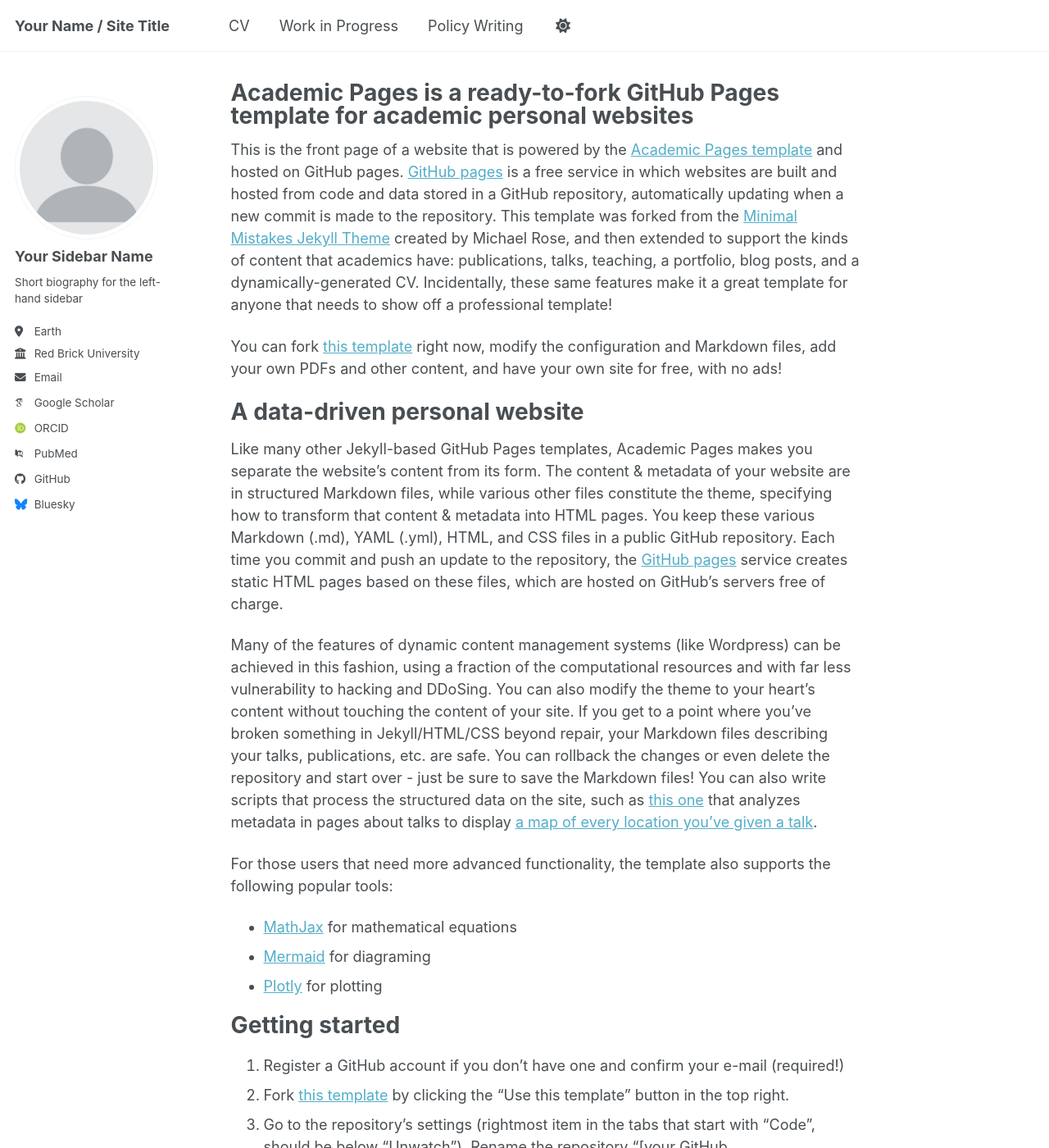
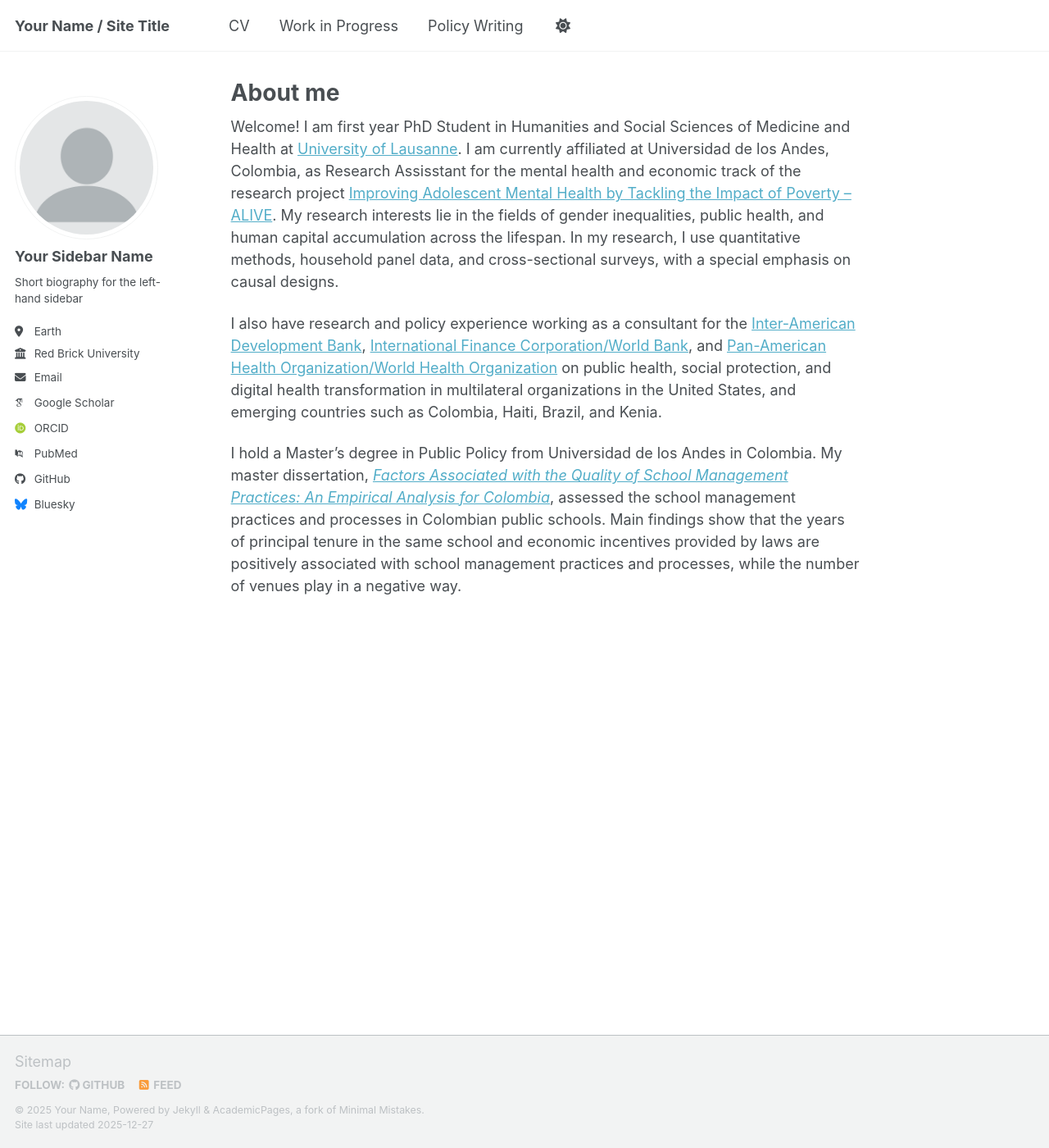
Before and after one commit to ncbermudez/ncbermudez.github.io, a Jekyll site: the page built from _pages/about.md, in a window 1280 px wide and 1400 px high. Shown: the whole window at 82% size. Built offline with Jekyll 4.4.1, drawn with Linux system fonts in a browser that asks for light colours; some web fonts are replaced; a script bundle is joined from its source files by our own code; library files that are not in the unit come from our copies; some of the changed text lies outside the part shown.

Commit message:
Update about.md

```diff
--- a/_pages/about.md
+++ b/_pages/about.md
@@ -1,56 +1,14 @@
 ---
 permalink: /
-title: "Academic Pages is a ready-to-fork GitHub Pages template for academic personal websites"
+title: "About me"
 author_profile: true
 redirect_from:
   - /about/
   - /about.html
 ---
 
-This is the front page of a website that is powered by the [Academic Pages template](https://github.com/academicpages/academicpages.github.io) and hosted on GitHub pages. [GitHub pages](https://pages.github.com) is a free service in which websites are built and hosted from code and data stored in a GitHub repository, automatically updating when a new commit is made to the repository. This template was forked from the [Minimal Mistakes Jekyll Theme](https://mmistakes.github.io/minimal-mistakes/) created by Michael Rose, and then extended to support the kinds of content that academics have: publications, talks, teaching, a portfolio, blog posts, and a dynamically-generated CV. Incidentally, these same features make it a great template for anyone that needs to show off a professional template!
+Welcome! I am first year PhD Student in Humanities and Social Sciences of Medicine and Health at [University of Lausanne](https://www.unil.ch/unil/en/home.html). I am currently affiliated at Universidad de los Andes, Colombia, as Research Assisstant for the mental health and economic track of the research project [Improving Adolescent Mental Health by Tackling the Impact of Poverty – ALIVE](https://www.alive4mentalhealth.org/). My research interests lie in the fields of gender inequalities, public health, and human capital accumulation across the lifespan. In my research, I use quantitative methods, household panel data, and cross-sectional surveys, with a special emphasis on causal designs.
 
- You can fork [this template](https://github.com/academicpages/academicpages.github.io) right now, modify the configuration and Markdown files, add your own PDFs and other content, and have your own site for free, with no ads!
+I also have research and policy experience working as a consultant for the [Inter-American Development Bank](https://www.iadb.org/en), [International Finance Corporation/World Bank](https://www.ifc.org/en/home), and [Pan-American Health Organization/World Health Organization](https://www.paho.org/en) on public health, social protection, and digital health transformation in multilateral organizations in the United States, and emerging countries such as Colombia, Haiti, Brazil, and Kenia.
 
-A data-driven personal website
-======
-Like many other Jekyll-based GitHub Pages templates, Academic Pages makes you separate the website's content from its form. The content & metadata of your website are in structured Markdown files, while various other files constitute the theme, specifying how to transform that content & metadata into HTML pages. You keep these various Markdown (.md), YAML (.yml), HTML, and CSS files in a public GitHub repository. Each time you commit and push an update to the repository, the [GitHub pages](https://pages.github.com/) service creates static HTML pages based on these files, which are hosted on GitHub's servers free of charge.
-
-Many of the features of dynamic content management systems (like Wordpress) can be achieved in this fashion, using a fraction of the computational resources and with far less vulnerability to hacking and DDoSing. You can also modify the theme to your heart's content without touching the content of your site. If you get to a point where you've broken something in Jekyll/HTML/CSS beyond repair, your Markdown files describing your talks, publications, etc. are safe. You can rollback the changes or even delete the repository and start over - just be sure to save the Markdown files! You can also write scripts that process the structured data on the site, such as [this one](https://github.com/academicpages/academicpages.github.io/blob/master/talkmap.ipynb) that analyzes metadata in pages about talks to display [a map of every location you've given a talk](https://academicpages.github.io/talkmap.html).
-
-For those users that need more advanced functionality, the template also supports the following popular tools:
-- [MathJax](https://www.mathjax.org/) for mathematical equations
-- [Mermaid](https://mermaid.js.org/) for diagraming
-- [Plotly](https://plotly.com/javascript/) for plotting
-
-Getting started
-======
-1. Register a GitHub account if you don't have one and confirm your e-mail (required!)
-1. Fork [this template](https://github.com/academicpages/academicpages.github.io) by clicking the "Use this template" button in the top right.
-1. Go to the repository's settings (rightmost item in the tabs that start with "Code", should be below "Unwatch"). Rename the repository "[your GitHub username].github.io", which will also be your website's URL.
-1. Set site-wide configuration and create content & metadata (see below -- also see [this set of diffs](https://archive.is/3TPas) showing what files were changed to set up [an example site](https://getorg-testacct.github.io) for a user with the username "getorg-testacct")
-1. Upload any files (like PDFs, .zip files, etc.) to the files/ directory. They will appear at https://[your GitHub username].github.io/files/example.pdf.
-1. Check status by going to the repository settings, in the "GitHub pages" section
-
-Site-wide configuration
-------
-The main configuration file for the site is in the base directory in [_config.yml](https://github.com/academicpages/academicpages.github.io/blob/master/_config.yml), which defines the content in the sidebars and other site-wide features. You will need to replace the default variables with ones about yourself and your site's github repository. The configuration file for the top menu is in [_data/navigation.yml](https://github.com/academicpages/academicpages.github.io/blob/master/_data/navigation.yml). For example, if you don't have a portfolio or blog posts, you can remove those items from that navigation.yml file to remove them from the header.
-
-Create content & metadata
-------
-For site content, there is one Markdown file for each type of content, which are stored in directories like _publications, _talks, _posts, _teaching, or _pages. For example, each talk is a Markdown file in the [_talks directory](https://github.com/academicpages/academicpages.github.io/tree/master/_talks). At the top of each Markdown file is structured data in YAML about the talk, which the theme will parse to do lots of cool stuff. The same structured data about a talk is used to generate the list of talks on the [Talks page](https://academicpages.github.io/talks), each [individual page](https://academicpages.github.io/talks/2012-03-01-talk-1) for specific talks, the talks section for the [CV page](https://academicpages.github.io/cv), and the [map of places you've given a talk](https://academicpages.github.io/talkmap.html) (if you run this [python file](https://github.com/academicpages/academicpages.github.io/blob/master/talkmap.py) or [Jupyter notebook](https://github.com/academicpages/academicpages.github.io/blob/master/talkmap.ipynb), which creates the HTML for the map based on the contents of the _talks directory).
-
-**Markdown generator**
-
-The repository includes [a set of Jupyter notebooks](https://github.com/academicpages/academicpages.github.io/tree/master/markdown_generator
-) that converts a CSV containing structured data about talks or presentations into individual Markdown files that will be properly formatted for the Academic Pages template. The sample CSVs in that directory are the ones I used to create my own personal website at stuartgeiger.com. My usual workflow is that I keep a spreadsheet of my publications and talks, then run the code in these notebooks to generate the Markdown files, then commit and push them to the GitHub repository.
-
-How to edit your site's GitHub repository
-------
-Many people use a git client to create files on their local computer and then push them to GitHub's servers. If you are not familiar with git, you can directly edit these configuration and Markdown files directly in the github.com interface. Navigate to a file (like [this one](https://github.com/academicpages/academicpages.github.io/blob/master/_talks/2012-03-01-talk-1.md) and click the pencil icon in the top right of the content preview (to the right of the "Raw | Blame | History" buttons). You can delete a file by clicking the trashcan icon to the right of the pencil icon. You can also create new files or upload files by navigating to a directory and clicking the "Create new file" or "Upload files" buttons.
-
-Example: editing a Markdown file for a talk
-![Editing a Markdown file for a talk](/images/editing-talk.png)
-
-For more info
-------
-More info about configuring Academic Pages can be found in [the guide](https://academicpages.github.io/markdown/), the [growing wiki](https://github.com/academicpages/academicpages.github.io/wiki), and you can always [ask a question on GitHub](https://github.com/academicpages/academicpages.github.io/discussions). The [guides for the Minimal Mistakes theme](https://mmistakes.github.io/minimal-mistakes/docs/configuration/) (which this theme was forked from) might also be helpful.
+I hold a Master's degree in Public Policy from Universidad de los Andes in Colombia. My master dissertation, [_Factors Associated with the Quality of School Management Practices: An Empirical Analysis for Colombia_](https://repositorio.uniandes.edu.co/server/api/core/bitstreams/b398074a-8434-4e3a-9fc4-08b78ef6d081/content), assessed the school management practices and processes in Colombian public schools. Main findings show that the years of principal tenure in the same school and economic incentives provided by laws are positively associated with school management practices and processes, while the number of venues play in a negative way.
```
